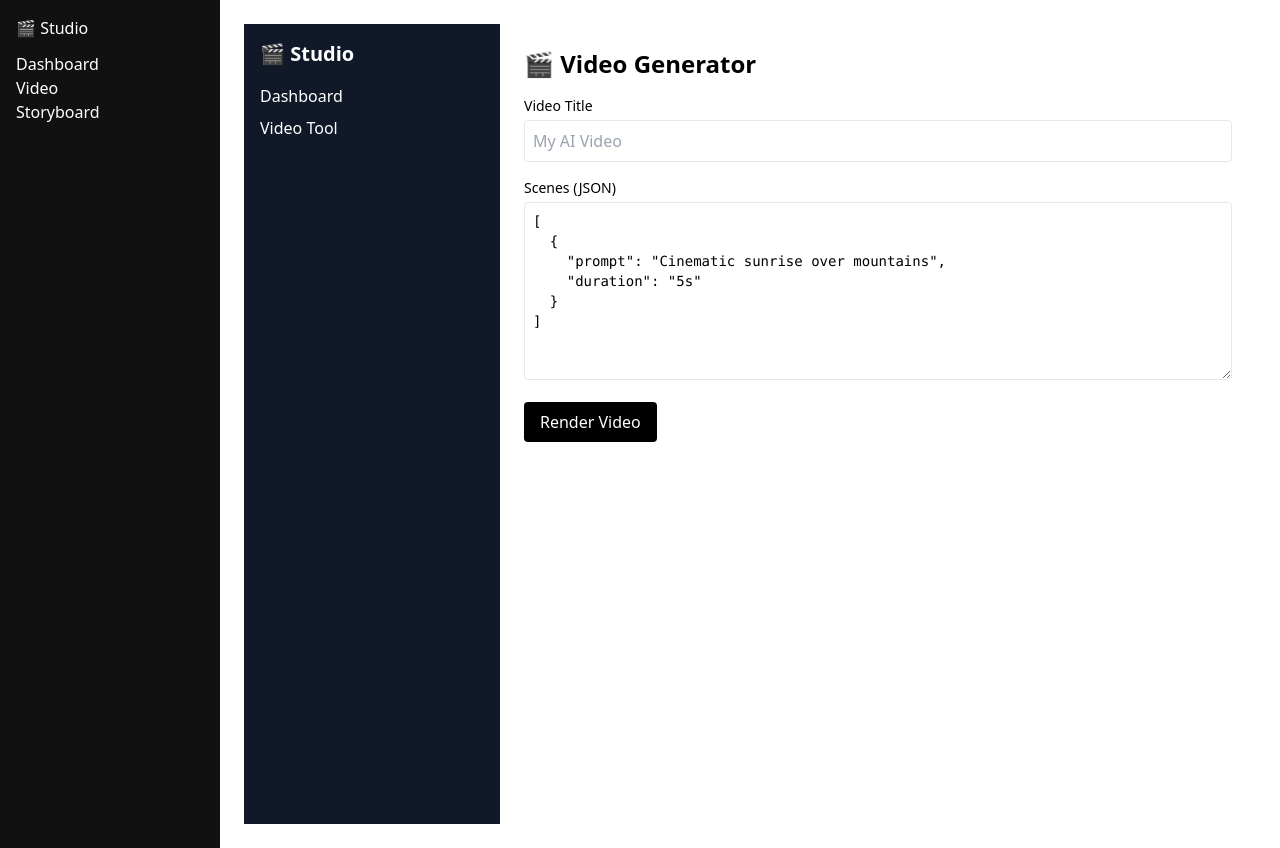
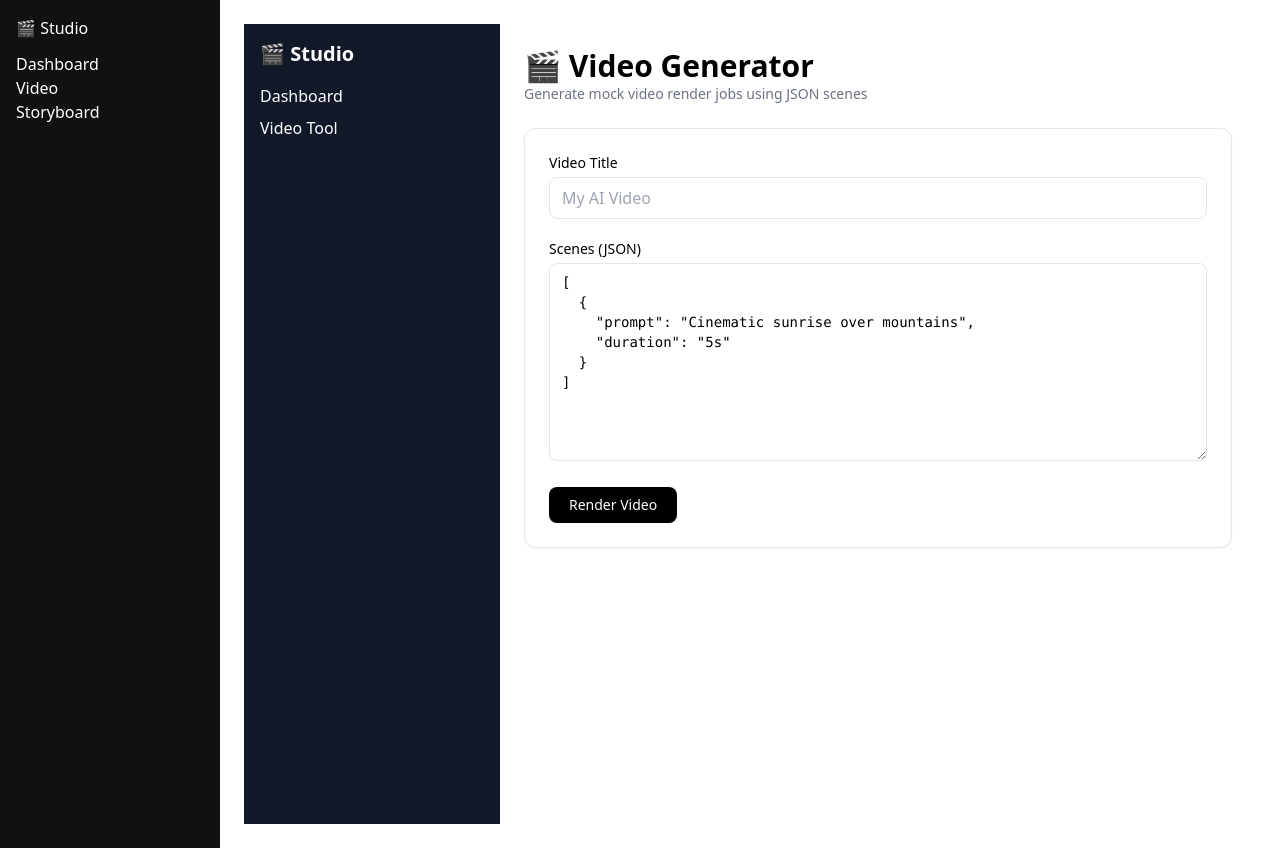
Before and after one commit to almalikzayn20-collab/teman-ct-ai, a Next.js app: page /studio/video in a window 1280 px wide. Built offline with nearby package versions, Linux system fonts and the light colour scheme.

Commit message:
Update page.jsx

```diff
--- a/app/(studio)/studio/video/page.jsx
+++ b/app/(studio)/studio/video/page.jsx
@@ -43,9 +43,7 @@ export default function VideoToolPage() {
     try {
       const res = await fetch("/api/video/render", {
         method: "POST",
-        headers: {
-          "Content-Type": "application/json",
-        },
+        headers: { "Content-Type": "application/json" },
         body: JSON.stringify({
           title,
           scenes: parsedScenes,
@@ -54,10 +52,7 @@ export default function VideoToolPage() {
       });
 
       const data = await res.json();
-
-      if (!res.ok) {
-        throw new Error(data.error || "Render failed");
-      }
+      if (!res.ok) throw new Error(data.error || "Render failed");
 
       setResult(data);
     } catch (err) {
@@ -68,16 +63,24 @@ export default function VideoToolPage() {
   }
 
   return (
-    <div className="p-6 max-w-3xl">
-      <h1 className="text-2xl font-bold mb-4">🎬 Video Generator</h1>
+    <div className="max-w-4xl mx-auto p-6 space-y-6">
+      {/* HEADER */}
+      <div>
+        <h1 className="text-3xl font-bold">🎬 Video Generator</h1>
+        <p className="text-gray-500 text-sm">
+          Generate mock video render jobs using JSON scenes
+        </p>
+      </div>
 
+      {/* FORM CARD */}
+      <div className="bg-white border rounded-xl p-6 space-y-5 shadow-sm">
         {/* TITLE */}
-      <div className="mb-4">
+        <div>
           <label className="block text-sm font-medium mb-1">
             Video Title
           </label>
           <input
-          className="w-full border rounded p-2"
+            className="w-full border rounded-lg px-3 py-2 focus:outline-none focus:ring-2 focus:ring-black"
             value={title}
             onChange={(e) => setTitle(e.target.value)}
             placeholder="My AI Video"
@@ -85,39 +88,49 @@ export default function VideoToolPage() {
         </div>
 
         {/* SCENES */}
-      <div className="mb-4">
+        <div>
           <label className="block text-sm font-medium mb-1">
             Scenes (JSON)
           </label>
           <textarea
-          className="w-full border rounded p-2 font-mono text-sm"
-          rows={8}
+            className="w-full border rounded-lg px-3 py-2 font-mono text-sm focus:outline-none focus:ring-2 focus:ring-black"
+            rows={9}
             value={scenes}
             onChange={(e) => setScenes(e.target.value)}
           />
         </div>
 
-      {/* BUTTON */}
+        {/* ACTION */}
+        <div className="flex items-center gap-3">
           <button
             onClick={handleSubmit}
             disabled={loading}
-        className="bg-black text-white px-4 py-2 rounded disabled:opacity-60"
+            className="bg-black text-white px-5 py-2 rounded-lg text-sm disabled:opacity-60"
           >
             {loading ? "Rendering..." : "Render Video"}
           </button>
 
+          {loading && (
+            <span className="text-sm text-gray-500">
+              Sending request…
+            </span>
+          )}
+        </div>
+
         {/* ERROR */}
         {error && (
-        <div className="mt-4 text-red-600 text-sm">
+          <div className="text-sm text-red-600 border border-red-200 bg-red-50 rounded-lg p-3">
             ❌ {error}
           </div>
         )}
+      </div>
 
-      {/* RESULT */}
+      {/* RESULT CARD */}
       {result && (
-        <pre className="mt-4 bg-gray-100 p-3 rounded text-sm overflow-auto">
-          {JSON.stringify(result, null, 2)}
-        </pre>
+        <div className="bg-gray-900 text-green-200 rounded-xl p-5 text-sm overflow-auto">
+          <div className="mb-2 text-gray-400">Render Result</div>
+          <pre>{JSON.stringify(result, null, 2)}</pre>
+        </div>
       )}
     </div>
   );
```
Lines whose indentation alone changed are shown as unchanged.
